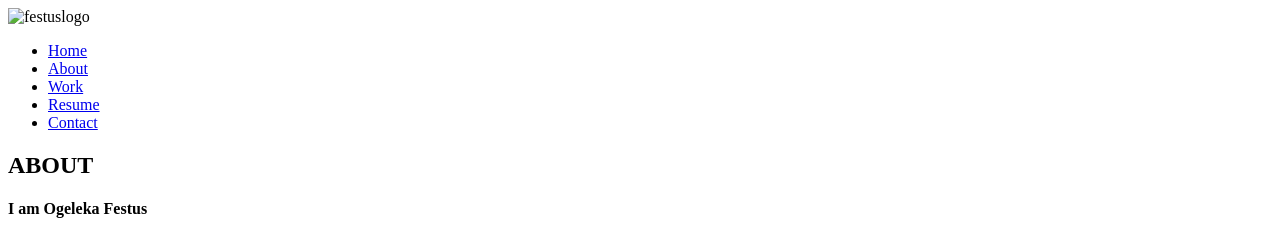
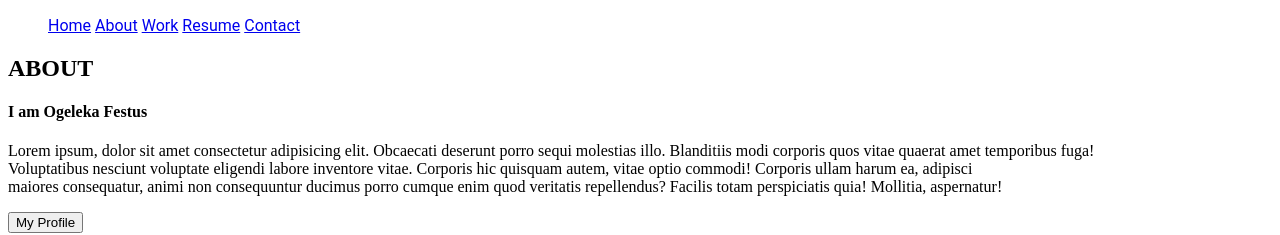
Before and after one commit to shinafestus/html-asignments, a plain HTML site: page index.html in a window 1280 px wide. Shown: the top 235 px of the page. Drawn offline with Linux system fonts and the light colour scheme.

Commit message:
My Css Projects

```diff
--- a/index.html
+++ b/index.html
@@ -5,6 +5,7 @@
     <meta http-equiv="X-UA-Compatible" content="IE=edge">
     <meta name="viewport" content="width=device-width, initial-scale=1.0">
     <link rel="stylesheet" href="https://cdnjs.cloudflare.com/ajax/libs/font-awesome/4.7.0/css/font-awesome.min.css">
+    <link rel="stylesheet" href="style.css">
     <title> HTML ASSIGNMENT</title>
 
 </head>
@@ -15,7 +16,7 @@
 
 
             <nav>
-                <img src="" alt="festuslogo" class="logo">
+
                 <ul>
                     <li><a href="index.html">Home</a></li>
                     <li><a href="#aboutSection">About</a></li>
@@ -104,6 +105,7 @@
             <h1>CONTACT </h1>
 
         <section class="contact-section" id="contactSection">
+                <div class="form-field">
                     <form action="" class="info">
 
                         <label for="">Full Name:</label>
@@ -118,9 +120,10 @@
                         <br>
 
                         <button type="submit">Please Contact me</button>
+                    </form>
+                </div>
 
 
-            </form>
 
         </section>
 
@@ -149,6 +152,7 @@
                 <address> Adress: 230 Herbert macaulay way Alagbomeji Yaba.</address>
                 <a href="#" class="fa fa-phone"></a> : 0976745467838 <br>
                 <a href="#" class="fa fa-envelope"></a> : ogelekaogeleka@gmail.com <br>
+                <p>this website was developed by Festus ogeleka &copy; 2023</p>
             </blockquote>
 
         </footer>
--- a/style.css
+++ b/style.css
@@ -1,10 +1,7 @@
-body{
-  margin: 0;
-  padding: 0;
-  background-color: black;
-  color: white;
+
+
+ ul li{
+  display:inline;
+  font-family: 'roboto';
+
 }
-
-.logo{
-width: 150px;
-}
```
Lines whose indentation alone changed are shown as unchanged.
